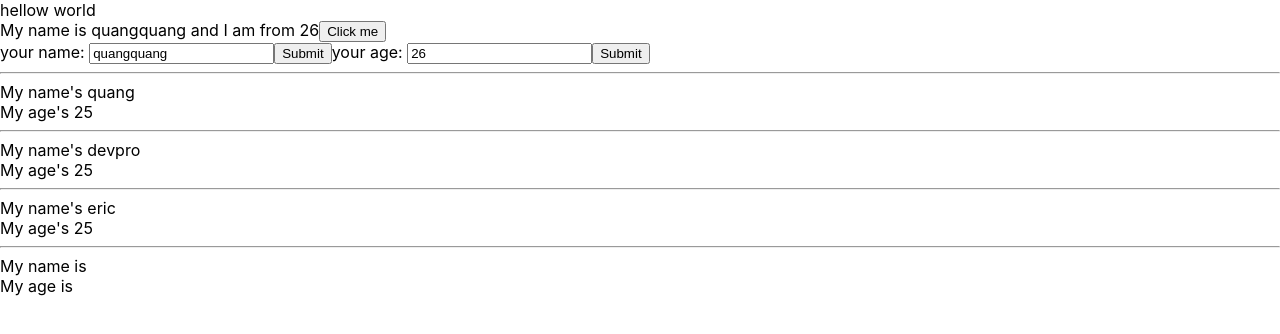
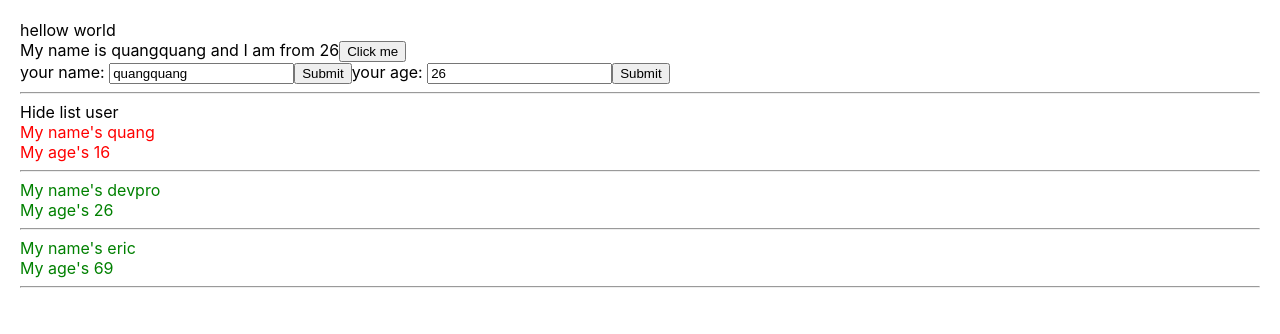
Before and after one commit to quangvu0407/REACT, a React (Create React App) app: page / in a window 1280 px wide. Shown: the top 334 px of the page. Built offline with nearby package versions, Linux system fonts and the light colour scheme.

Commit message:
video 30

```diff
--- a/src/App.css
+++ b/src/App.css
@@ -1,4 +1,12 @@
+.red {
+  color: red;
+}
+.green {
+  color: green;
+}
+
 body {
+  padding: 20px;
   margin: 0;
   font-family: -apple-system, BlinkMacSystemFont, 'Segoe UI', 'Roboto', 'Oxygen',
     'Ubuntu', 'Cantarell', 'Fira Sans', 'Droid Sans', 'Helvetica Neue',
--- a/src/components/DisplayInfor.js
+++ b/src/components/DisplayInfor.js
@@ -1,23 +1,41 @@
 import React from 'react';
 
 class DisplayInfor extends React.Component {
+
+    state = {
+        isShow: true
+    }
+
+    handleShowHide = () => {
+        this.setState({
+            isShow: !this.state.isShow
+        })
+    }
+
     render() {
         const { listUser } = this.props
-        console.log(listUser)
+        // console.log(listUser)
+        // console.table(listUser)
         return (
             <div>
+                <div>
+                    <span onClick={() => { this.handleShowHide() }}>
+                        {this.state.isShow ? "Hide list user" : "Show list user"}
+                    </span>
+                </div>
+                {this.state.isShow &&
+                    <div>
                         {listUser.map((user, index) => {
-                    // console.log(user)
                             return (
-                        <div key={user.id}>
+                                <div key={user.id} className={+user.age > 18 ? "green" : "red"}>
                                     <div>My name's {user.name}</div>
                                     <div>My age's {user.age}</div>
                                     <hr />
                                 </div>
                             )
                         })}
-                <div>My name is {this.props.name}</div>
-                <div>My age is {this.props.age}</div>
+                    </div>
+                }
             </div>
         );
     }
--- a/src/components/MyComponents.js
+++ b/src/components/MyComponents.js
@@ -6,19 +6,19 @@ import DisplayInfor from './DisplayInfor';
 class MyComponents extends React.Component {
     //JSX
     state = {
-        listUser:[
-            {id: 1, name: "quang", age: 25},
-            {id: 2, name: "devpro", age: 25},
-            {id: 3, name: "eric", age: 25},
+        listUser: [
+            { id: 1, name: "quang", age: "16" },
+            { id: 2, name: "devpro", age: "26" },
+            { id: 3, name: "eric", age: "69" },
         ]
     }
     render() {
         return (
             <div>
                 <UserInfor />
-                <hr/>
+                <hr />
                 <DisplayInfor
-                    listUser = {this.state.listUser}
+                    listUser={this.state.listUser}
                 />
             </div>
         );
--- a/src/index.js
+++ b/src/index.js
@@ -8,9 +8,9 @@ import store from './redux/store';
 const root = ReactDOM.createRoot(document.getElementById('root'));
 root.render(
   <Provider store={store}>
-    <React.StrictMode>
+    {/* <React.StrictMode> */}
       <App />
-    </React.StrictMode>
+    {/* </React.StrictMode> */}
   </Provider>
 );
 
```
Lines whose indentation alone changed are shown as unchanged.
